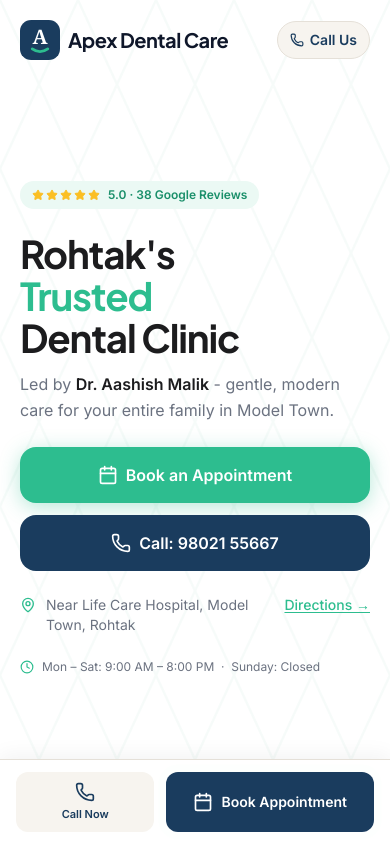
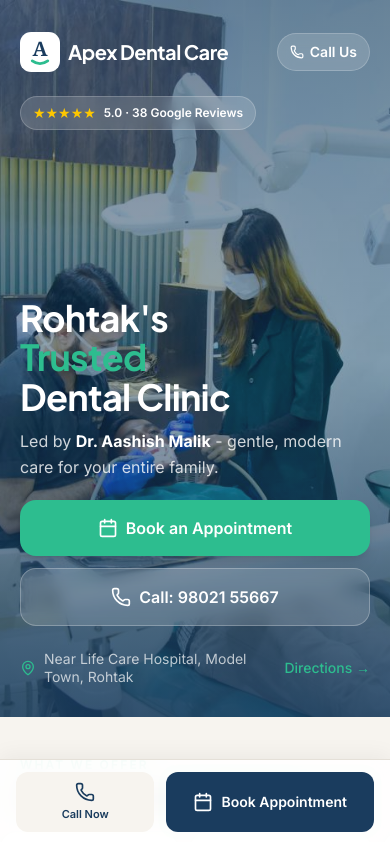
Before and after one commit to Robingautam1/apex-dental-care, a Next.js app: page / in a window 390 px wide. Shown: the top 842 px of the page. Built offline with nearby package versions, Linux system fonts and the light colour scheme.

Commit message:
feat: redesign mobile hero to use full background image

```diff
--- a/components/Hero.tsx
+++ b/components/Hero.tsx
@@ -10,117 +10,85 @@
   return (
     <>
       {/* MOBILE HERO - below md breakpoint only */}
-      <div className="relative md:hidden flex flex-col min-h-[100svh] bg-background-base pt-[env(safe-area-inset-top)] overflow-hidden">
-        {/* Background SVG Mesh Pattern */}
-        <div className="absolute inset-0 pointer-events-none opacity-[0.03] z-0 flex items-center justify-center">
-          <svg
-            aria-hidden="true"
-            width="100%"
-            height="100%"
-            viewBox="0 0 100 100"
-            preserveAspectRatio="none"
-            xmlns="http://www.w3.org/2000/svg"
-          >
-            <defs>
-              <pattern id="mesh-mobile" width="20" height="20" patternUnits="userSpaceOnUse">
-                <path
-                  d="M 20 0 L 0 20 M 0 0 L 20 20"
-                  fill="none"
-                  stroke="var(--color-secondary)"
-                  strokeWidth="0.5"
+      <div className="md:hidden relative min-h-[85svh] flex flex-col justify-between">
+        {/* Background image */}
+        <div className="absolute inset-0">
+          <Image
+            src="/images/clinic-treatment.jpg"
+            alt="Apex Dental Care clinic, Rohtak"
+            fill
+            className="object-cover object-[center_20%]"
+            priority
+            style={{ filter: "brightness(0.9) contrast(1.1)" }}
           />
-              </pattern>
-            </defs>
-            <rect width="100%" height="100%" fill="url(#mesh-mobile)" />
-          </svg>
+          {/* Dark gradient overlay - heavier at bottom where text sits */}
+          <div className="absolute inset-0 bg-gradient-to-b
+                          from-[#1A3C5E]/60 via-[#1A3C5E]/40 to-[#1A3C5E]/85" />
         </div>
 
+        {/* Content on top - all text becomes white */}
+        <div className="relative z-10 px-5 pt-8 flex flex-col gap-6">
           {/* Top bar - compact identity */}
-        <div className="relative z-10 flex items-center justify-between px-5 pt-5 pb-3">
-          <Logo variant="dark" />
+          <div className="flex items-center justify-between">
+            <Logo variant="light" />
             <a href="tel:+919802155667"
-            className="flex items-center gap-1.5 text-[#1A3C5E] font-semibold text-sm
-                        bg-[#F7F4EF] px-3 py-2 rounded-full border border-[#E5E0D8]"
+              className="flex items-center gap-1.5 text-white font-semibold text-sm
+                          bg-white/15 backdrop-blur-sm px-3 py-2 rounded-full border border-white/20"
               aria-label="Call Apex Dental Care">
               <PhoneIcon className="w-3.5 h-3.5" aria-hidden="true" />
               Call Us
             </a>
           </div>
 
-        {/* Hero content - vertically centered in remaining space */}
-        <div className="relative z-10 flex-1 flex flex-col justify-center px-5 pb-6 gap-6 mt-4">
-
-          {/* Trust badge */}
-          <div className="flex items-center gap-2 bg-[#EBF9F4] px-3 py-1.5 rounded-full w-fit">
-            <div className="flex gap-0.5">
-              {[...Array(5)].map((_, i) => (
-                <Star key={i} className="w-3 h-3 fill-[#FBBF24] text-[#FBBF24]" />
-              ))}
+          {/* Star badge - white version */}
+          <div className="flex items-center gap-2 bg-white/15 backdrop-blur-sm
+                          px-3 py-1.5 rounded-full w-fit border border-white/20">
+            <span className="text-yellow-400 text-sm">★★★★★</span>
+            <span className="text-white text-xs font-semibold">5.0 · 38 Google Reviews</span>
           </div>
-            <span className="text-xs font-semibold text-[#1a8f6a]">5.0 · 38 Google Reviews</span>
         </div>
 
-          {/* Headline - punchy, short */}
+        <div className="relative z-10 px-5 pb-8 flex flex-col gap-5">
           <div>
-            <h1 className="font-display text-[2.4rem] leading-[1.1] font-bold text-[#1C1C1E] tracking-[-0.03em]">
+            <h1 className="font-display text-4xl font-bold text-white leading-[1.1] tracking-[-0.02em]">
               Rohtak&apos;s<br />
               <span className="text-[#2DBD8F]">Trusted</span><br />
               Dental Clinic
             </h1>
-            <p className="mt-3 text-[#6B7280] text-base leading-relaxed">
-              Led by <strong className="text-[#1C1C1E] font-semibold">Dr. Aashish Malik</strong> -
-              gentle, modern care for your entire family in Model Town.
+            <p className="mt-3 text-white/80 text-base leading-relaxed">
+              Led by <strong className="text-white">Dr. Aashish Malik</strong> -
+              gentle, modern care for your entire family.
             </p>
           </div>
 
-          {/* Primary action buttons - full width, large tap targets */}
           <div className="flex flex-col gap-3">
             <a href="https://wa.me/919802155667"
               target="_blank" rel="noopener noreferrer"
-              className="w-full flex items-center justify-center gap-2 bg-[#2DBD8F] text-white
-                          font-semibold text-base py-4 rounded-2xl
-                          shadow-[0_4px_20px_rgba(45,189,143,0.35)]
-                          active:scale-[0.98] transition-transform duration-150"
-              aria-label="Book a dental appointment at Apex Dental Care">
+              className="w-full flex items-center justify-center gap-2
+                          bg-[#2DBD8F] text-white font-semibold text-base
+                          py-4 rounded-2xl shadow-lg active:scale-[0.98] transition-transform">
               <CalendarIcon className="w-5 h-5" aria-hidden="true" />
               Book an Appointment
             </a>
             <a href="tel:+919802155667"
-              className="w-full flex items-center justify-center gap-2 bg-[#1A3C5E] text-white
-                          font-semibold text-base py-4 rounded-2xl
-                          active:scale-[0.98] transition-transform duration-150"
-              aria-label="Call Apex Dental Care at 98021 55667">
+              className="w-full flex items-center justify-center gap-2
+                          bg-white/15 backdrop-blur-sm border border-white/25
+                          text-white font-semibold text-base
+                          py-4 rounded-2xl active:scale-[0.98] transition-transform">
               <PhoneIcon className="w-5 h-5" aria-hidden="true" />
               Call: 98021 55667
             </a>
           </div>
 
-          {/* Address - compact, tappable to open Google Maps */}
+          {/* Address */}
           <a href="https://share.google/3z1exJby1De0Ailde"
             target="_blank" rel="noopener noreferrer"
-            className="flex items-start gap-2.5 text-[#6B7280] text-sm"
-            aria-label="Get directions to Apex Dental Care">
-            <MapPinIcon className="w-4 h-4 text-[#2DBD8F] flex-shrink-0 mt-0.5" aria-hidden="true" />
-            Near Life Care Hospital, Model Town, Rohtak
-            <span className="text-[#2DBD8F] font-medium underline underline-offset-2 flex-shrink-0">
-              Directions →
-            </span>
+            className="flex items-center gap-2 text-white/70 text-sm mt-1">
+            <MapPinIcon className="w-4 h-4 text-[#2DBD8F] flex-shrink-0" aria-hidden="true" />
+            <span className="leading-tight">Near Life Care Hospital, Model Town, Rohtak</span>
+            <span className="text-[#2DBD8F] font-medium ml-auto pl-2 flex-shrink-0">Directions →</span>
           </a>
-
-          {/* Hours pill */}
-          <div className="flex items-center gap-2 text-xs text-[#6B7280]">
-            <ClockIcon className="w-3.5 h-3.5 text-[#2DBD8F]" aria-hidden="true" />
-            <span>Mon – Sat: 9:00 AM – 8:00 PM &nbsp;·&nbsp; Sunday: Closed</span>
         </div>
-
-        </div>
-
-        {/* Scroll indicator - subtle cue that more exists below */}
-        <div className="flex flex-col items-center pb-4 gap-1 opacity-40" aria-hidden="true">
-          <span className="text-xs text-[#6B7280]">scroll to explore</span>
-          <ChevronDown className="w-4 h-4 text-[#6B7280] animate-bounce" />
-        </div>
-
       </div>
 
       {/* DESKTOP HERO - md and above, unchanged */}
```
Lines whose indentation alone changed are shown as unchanged.
